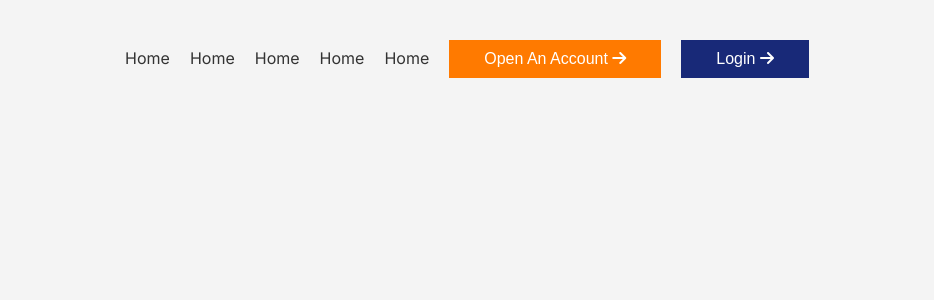
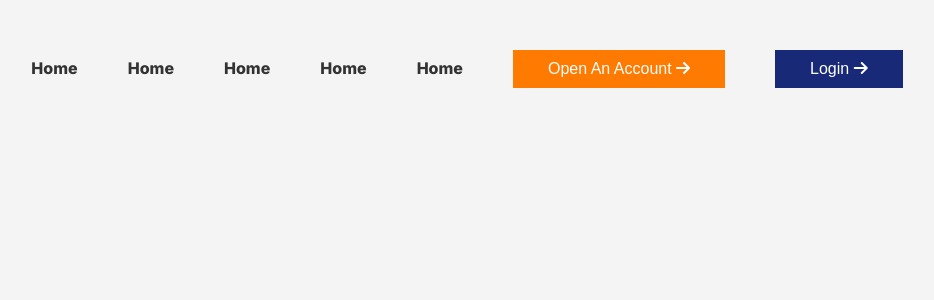
Before and after one commit to sszobaer/Banking_System-MVC_Based_Full_Stack_Web_Application, a PHP site: page / in a window 1280 px wide. Shown: the top 300 px of the page, without its empty margins (173-1107 px from the left). Run offline with PHP 8.4, Linux system fonts and the light colour scheme.

Commit message:
Remove the headers info from the style.css and get into global.css

```diff
--- a/css/_global.css
+++ b/css/_global.css
@@ -1,4 +1,70 @@
+/*universal Design*/
+*{
+    margin: 0;
+    padding: 0;
+    box-sizing: border-box;
+}
+a {
+    text-decoration: none;
+    color: inherit;
+}
+li{
+    list-style: none;
+}
+body {
+    font-family: var(--font-family);
+    font-size: var(--font-size-base);
+    line-height: 1.6;
+    background-color: var(--color-background);
+    color: var(--color-text);
+}
+/*--------------Header design start---------------*/
+.contrainer .header nav ul {
+    background-color: var(--color-header);
+    padding: 20px;
+    display: flex;
+    gap: 20px;
+    justify-content: center;
+    align-items: center;
+    flex-direction: row;
+    font-weight: 800;
+}
 
+/* 📱 Hover effect styles (from earlier) */
+/* Hover Effect */
+.contrainer .header nav ul li {
+    list-style: none;
+    position: relative;
+    cursor: pointer;
+    padding: 10px 15px;
+    transition: all 0.3s ease;
+  }
+
+  .contrainer .header nav ul li::after {
+    content: '';
+    position: absolute;
+    width: 0%;
+    height: 3px;
+    background-color: var(--color-primary, #ff7a00);
+    left: 0;
+    bottom: 0;
+    transition: 0.4s ease;
+  }
+
+  .contrainer .header nav ul li:hover,
+  .contrainer .header nav ul li.active-nav {
+    color: var(--color-primary, #ff7a00);
+    transform: scale(1.05);
+  }
+
+  .contrainer .header nav ul li:hover::after,
+  .contrainer .header nav ul li.active-nav::after {
+    width: 100%;
+  }
+
+
+
+/*----------Header design End------------------*/
 /* Button design 1 */
 .btn {
     position: relative;
@@ -86,7 +152,7 @@
     transform: translateY(2px);
     box-shadow: 0 4px 8px rgba(0, 0, 0, 0.2);
 }
-.btn2:focus {
+.btn2:focus{
     outline: none;
     box-shadow: 0 0 0 2px rgba(0, 0, 0, 0.5);
 }
```
